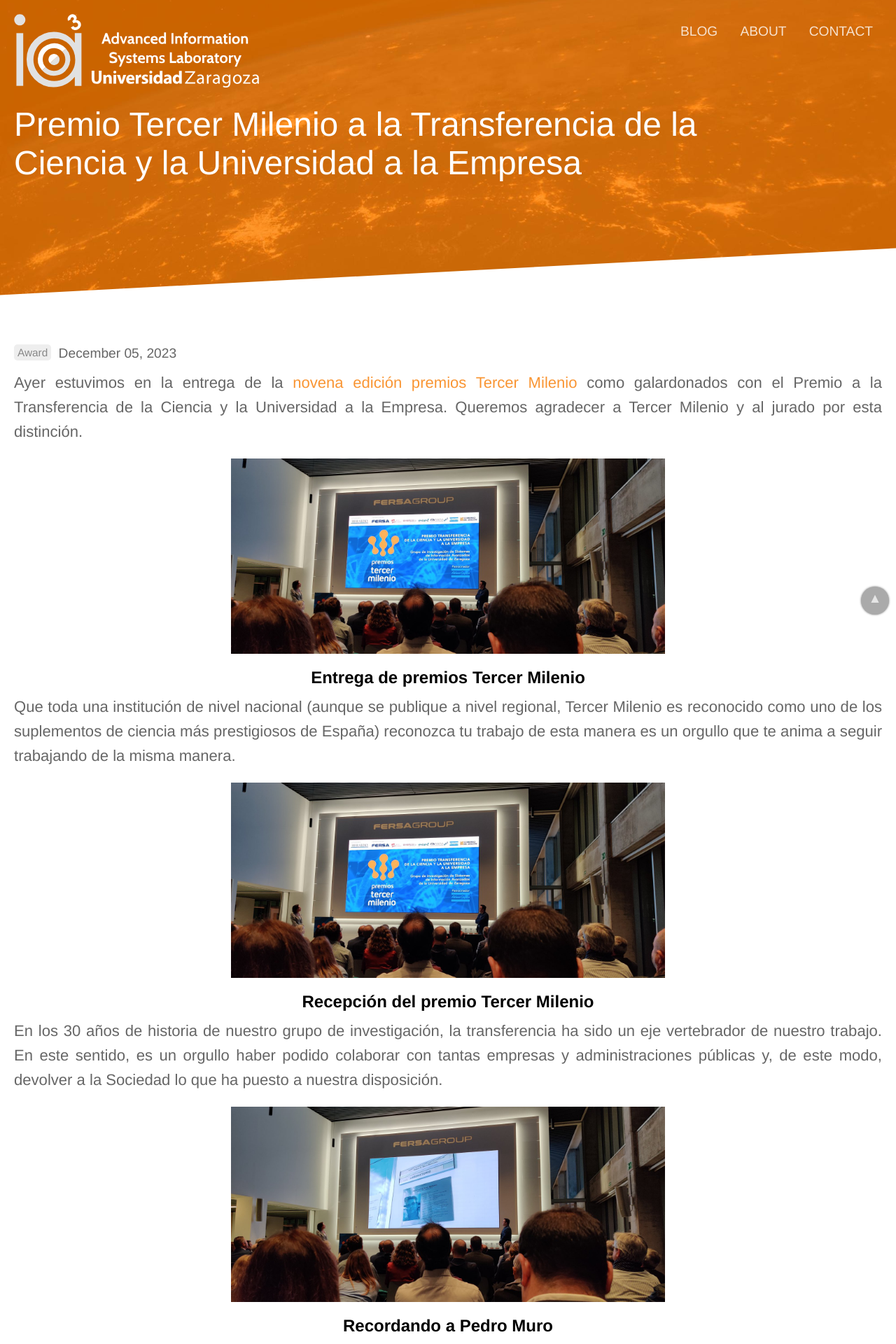
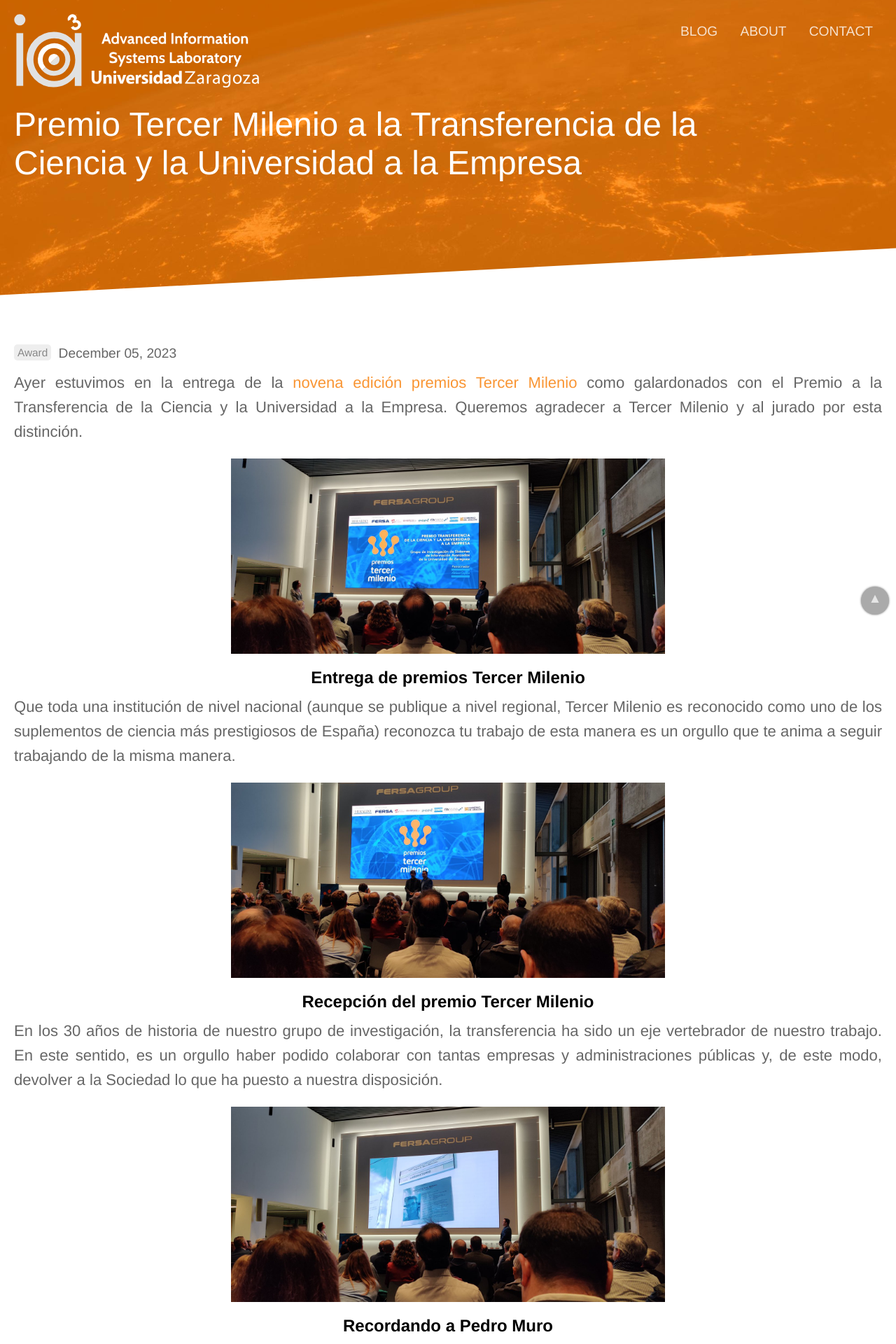
Before and after one commit to IAAA-Lab/IAAA-Lab.github.io, a Jekyll site: the page built from _posts/2023-12-05-PremiosTercerMilenio.md, in a window 1280 px wide. Shown: the top 1920 px of the page at 70% size. Built offline with Jekyll 4.4.1, drawn with Linux system fonts in a browser that asks for light colours.

Commit message:
Update 2023-12-05-PremiosTercerMilenio.md

```diff
--- a/_posts/2023-12-05-PremiosTercerMilenio.md
+++ b/_posts/2023-12-05-PremiosTercerMilenio.md
@@ -13,7 +13,7 @@
 
 Que toda una institución de nivel nacional (aunque se publique a nivel regional, Tercer Milenio es reconocido como uno de los suplementos de ciencia más prestigiosos de España) reconozca tu trabajo de esta manera es un orgullo que te anima a seguir trabajando de la misma manera.
 
-![Recepción del premio Tercer Milenio]({{ site.baseurl }}/images/posts/PremioTercerMilenio_1.jpg){: .center-image width="50%"}
+![Recepción del premio Tercer Milenio]({{ site.baseurl }}/images/posts/PremioTercerMilenio_3.jpg){: .center-image width="50%"}
 <h4><center><b>Recepción del premio Tercer Milenio</b></center></h4>
 
 En los 30 años de historia de nuestro grupo de investigación, la transferencia ha sido un eje vertebrador de nuestro trabajo. En este sentido, es un orgullo haber podido colaborar con tantas empresas y administraciones públicas y, de este modo, devolver a la Sociedad lo que ha puesto a nuestra disposición.
```
